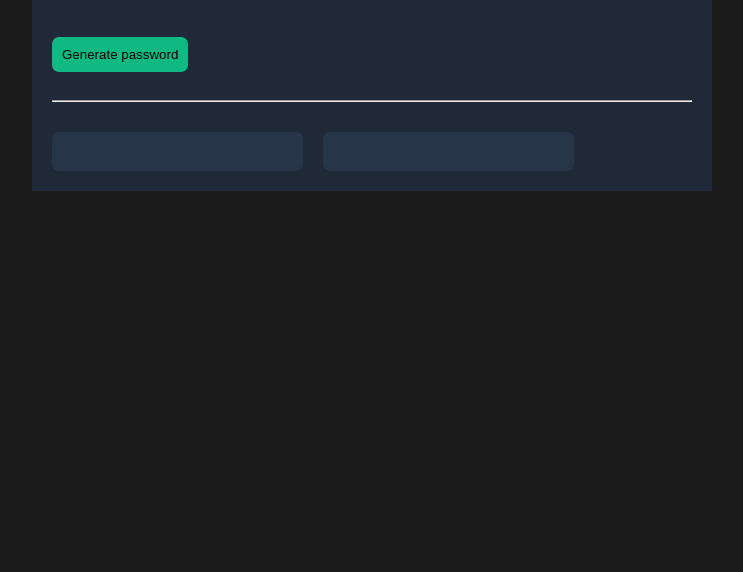
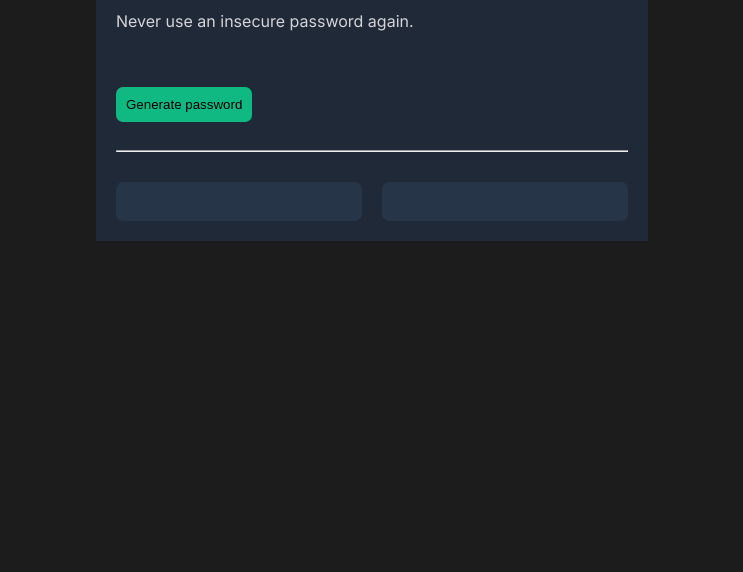
Before and after one commit to Camyza/password_generator_challenge, a plain HTML site: page index.html in a window 1280 px wide. Shown: the part 228-800 px from the top of the page, without its empty margins (268-1011 px from the left). Drawn offline with Linux system fonts and the light colour scheme.

Commit message:
More html and css adjusting.

```diff
--- a/index.css
+++ b/index.css
@@ -3,13 +3,13 @@ body {
     background: #1C1C1C;
     color: #D5D4D8;
     font-family: "Inter", sans-serif;
-    padding-top: 50px;
+    padding-top: 100px;
 }
 
 #container {
     background: #1F2937;
     margin: 0 auto;
-    width: 50%;
+    width: 40%;
     padding: 20px;
 }
 
```
